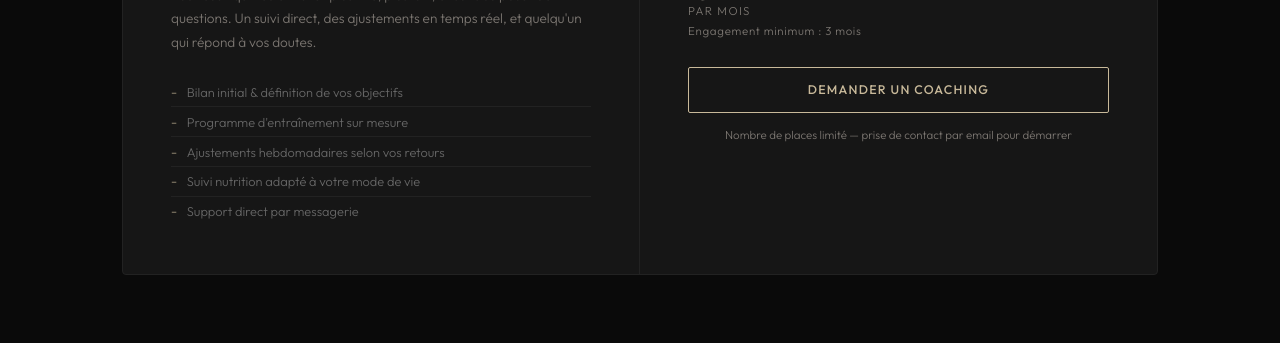
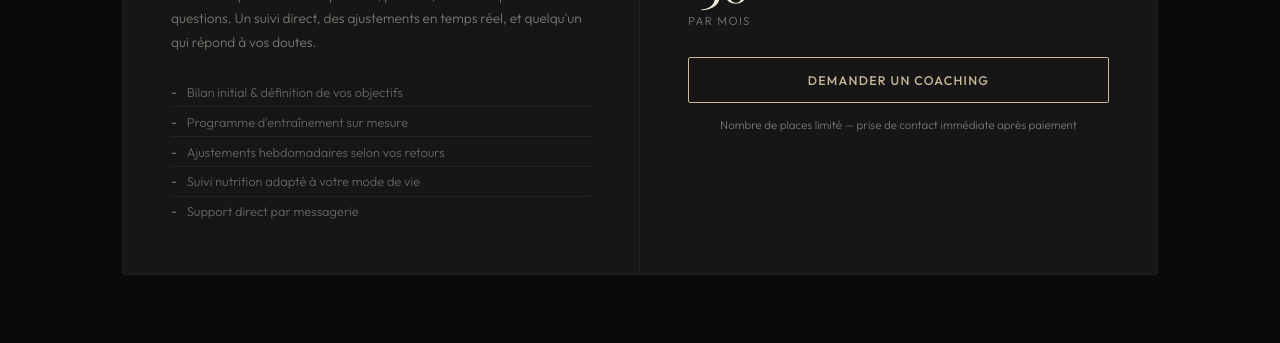
Before and after one commit to RawBlueprint/LeBlueprint, a plain HTML site: page index.html in a window 1280 px wide. Shown: the part 808-1151 px from the top of the page. Drawn offline with nearby package versions, Linux system fonts and the light colour scheme.

Commit message:
Add files via upload

```diff
--- a/index.html
+++ b/index.html
@@ -634,12 +634,11 @@
         <div class="coaching-price-block">
           <div class="coaching-price"><span class="price-currency">€</span>30</div>
           <div class="coaching-price-sub">par mois</div>
-          <div class="coaching-engage">Engagement minimum : 3 mois</div>
         </div>
         <button class="coaching-btn" onclick="window.open('https://buy.stripe.com/00wdR83U857ZaeDeiH1Jm03','_blank')">
           Demander un coaching
         </button>
-        <p class="coaching-note">Nombre de places limité — prise de contact par email pour démarrer</p>
+        <p class="coaching-note">Nombre de places limité — prise de contact immédiate après paiement</p>
       </div>
     </div>
   </section>
```
